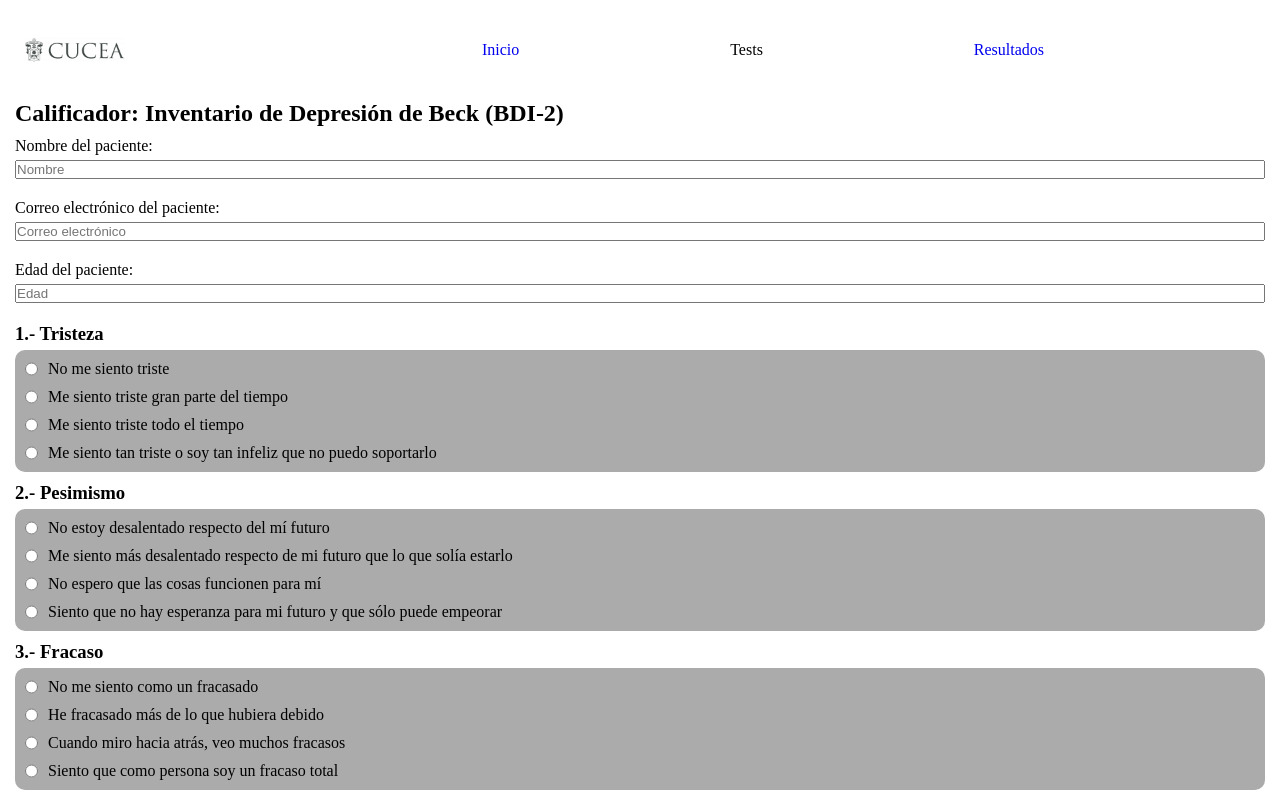
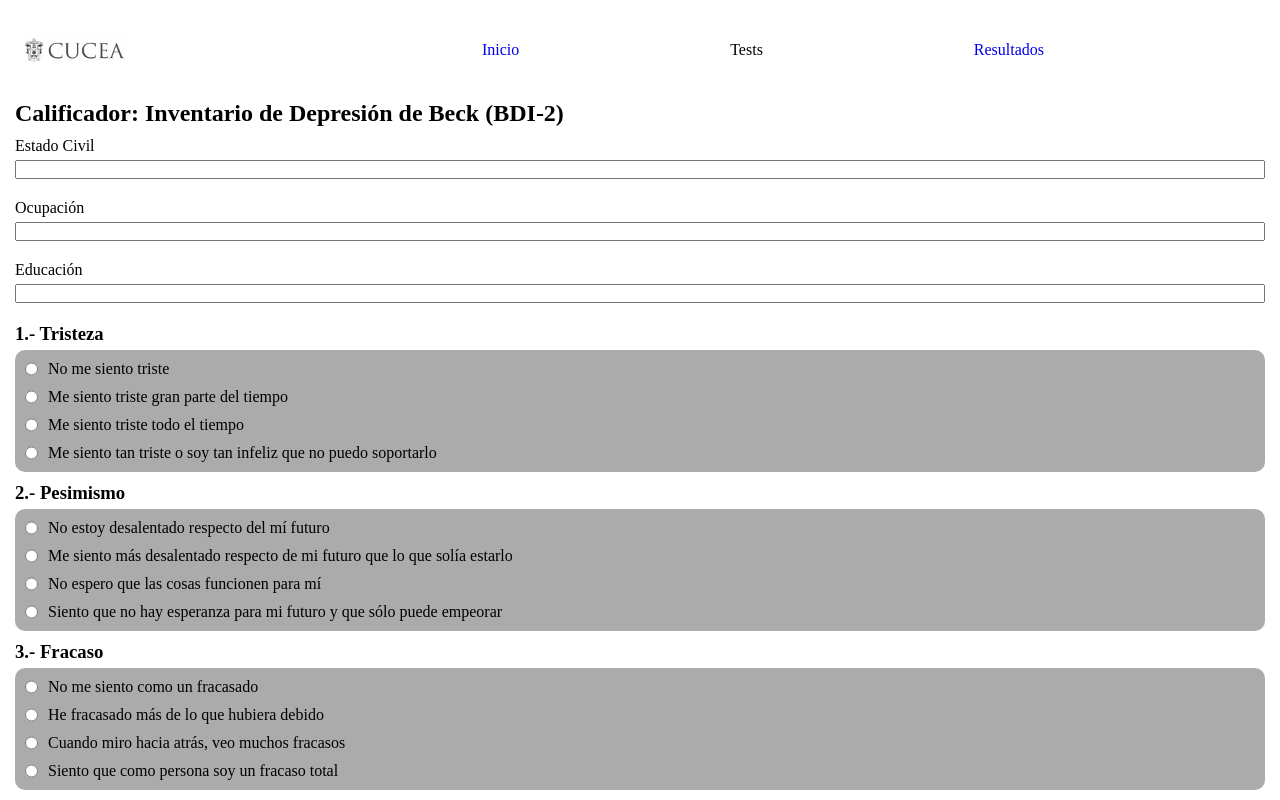
Before and after one commit to efrenruizrubio/calificador-pruebas, a React (Vite) app: page /tests/1 in a window 1280 px wide. Shown: the top 800 px of the page. Built offline with nearby package versions, Linux system fonts and the light colour scheme.

Commit message:
Refactor code to implement Input component for iterative inputs

```diff
--- /dev/null
+++ b/src/components/Input/Input.module.scss
@@ -0,0 +1,12 @@
+@use "/src/styles/variables.scss";
+
+.input {
+  display: flex;
+  flex-direction: column;
+  gap: 0.5rem;
+  margin-bottom: 1rem;
+  &_error {
+    margin-top: 0.5rem;
+    color: variables.$error-color;
+  }
+}
--- /dev/null
+++ b/src/components/Input/index.jsx
@@ -0,0 +1,12 @@
+import styles from './Input.module.scss'
+
+export const Input = ({ inputProps, index }) => {
+  const { label, type, name, value, handleChange } = inputProps
+  return (
+    <div className={styles.input}>
+      <label>{label}</label>
+      <input type={type} name={name} id={name} value={value.value} onChange={(e) => handleChange(e, index)} onBlur={(e) => handleChange(e, index)} required />
+      {value.error && <p className={styles.input_error}>{value.error}</p>}
+    </div>
+  )
+}
--- a/src/components/Test/index.jsx
+++ b/src/components/Test/index.jsx
@@ -1,54 +1,27 @@
 import { useState } from 'react'
 import { useParams } from 'react-router-dom'
+import { Input } from '../index'
 import { tests } from '../../utils/index'
 import styles from './Test.module.scss'
 import { resultsService } from '../../services/index'
 
 export const Test = () => {
-  const [patientName, setPatientName] = useState({ value: '', error: '' })
-  const [patientEmail, setPatientEmail] = useState({ value: '', error: '' })
-  const [patientAge, setPatientAge] = useState({ value: '', error: '' })
+  const id = Number(useParams().id)
+  const test = tests.find((test) => test.id === id)
+
+  // const [patientName, setPatientName] = useState({ value: '', error: '' })
   const [answers, setAnswers] = useState([])
-  const [dynamicInputs, setDynamicInputs] = useState([])
+  const [dynamicInputs, setDynamicInputs] = useState(Array.from({ length: test.inputs.length }, () => ({ value: '', error: '' })))
 
   const [canSubmit, setCanSubmit] = useState(false)
 
-  const id = Number(useParams().id)
-  const test = tests.find((test) => test.id === id)
-
-  const handleName = (e) => {
-    if (!e.target.value) {
-      setPatientName({ value: '', error: 'El nombre no puede estar vacío' })
-    } else {
-      setPatientName({ value: e.target.value, error: '' })
-    }
-  }
-
-  const handleEmail = (e) => {
-    if (!e.target.value) {
-      setPatientEmail({
-        value: '',
-        error: 'El correo electrónico del paciente no puede estar vacío'
-      })
-    } else {
-      setPatientEmail({ value: e.target.value, error: '' })
-    }
-  }
-
-  const handleAge = (e) => {
-    if (e.target.value) {
-      if (isNaN(Number(e.target.value))) {
-        setPatientAge({
-          value: '',
-          error: 'La edad no puede incluír caracteres no numéricos'
-        })
-      } else {
-        setPatientAge({ value: e.target.value, error: '' })
-      }
-    } else {
-      setPatientAge({ value: '', error: 'La edad no puede estar vacía' })
-    }
-  }
+  // const handleName = (e) => {
+  //   if (!e.target.value) {
+  //     setPatientName({ value: '', error: 'El nombre no puede estar vacío' })
+  //   } else {
+  //     setPatientName({ value: e.target.value, error: '' })
+  //   }
+  // }
 
   const handleChange = (e, index, section) => {
     setAnswers((prev) => {
@@ -79,9 +52,6 @@ export const Test = () => {
     const score = answers.reduce((acc, curr) => acc + curr.value, 0)
     const testResults = answers.sort((a, b) => a.index - b.index)
     const newResult = {
-      name: patientName.value,
-      email: patientEmail.value,
-      age: patientAge.value,
       score,
       testResults,
       appliedTest: id
@@ -93,6 +63,8 @@ export const Test = () => {
       if (score > 19 && score <= 28) status = 'Depresión moderada'
       if (score > 28 && score <= 63) status = 'Depresión grave'
       newResult.status = status
+      /* newResult.date = new Date() */
+      console.log(new Date().toLocaleDateString())
     }
     if (id === 2) {
       const grouped = testResults.reduce((acc, obj) => {
@@ -130,7 +102,6 @@ export const Test = () => {
       console.log('3')
     }
 
-    console.log(newResult)
     resultsService
       .createResult(newResult)
       .then((res) => {
@@ -141,62 +112,33 @@ export const Test = () => {
       })
   }
 
+  const handleInputChange = (e, i, error) => {
+    if (!e.target.value && !dynamicInputs[i].error) {
+      setDynamicInputs((prev) => {
+        const newInputs = [...prev]
+        newInputs[i].error = error
+        return newInputs
+      })
+    } else {
+      setDynamicInputs((prev) => {
+        const newInputs = [...prev]
+        newInputs[i].value = e.target.value
+        newInputs[i].error = ''
+        return newInputs
+      })
+    }
+    console.log(dynamicInputs[i])
+  }
+  console.log('debug')
   return (
     <section className={styles.test}>
       <h1 className={styles.test_title}>Calificador: {test.name}</h1>
-
       <form className={styles.test_form} onSubmit={handleSubmit}>
-        <div className={styles.test_form_input}>
-          <label htmlFor='patientName'>Nombre del paciente: </label>
-          <input
-            type='text'
-            value={patientName.value}
-            required
-            onChange={handleName}
-            name='patientName'
-            id='patientName'
-            placeholder='Nombre'
-            onBlur={handleName}
-          />
-          {patientName.error && (
-            <p className={styles.test_form_input_error}>{patientName.error}</p>
-          )}
-        </div>
-        <div className={styles.test_form_input}>
-          <label htmlFor='patientEmail'>
-            Correo electrónico del paciente:{' '}
-          </label>
-          <input
-            type='text'
-            value={patientEmail.value}
-            required
-            onChange={handleEmail}
-            name='patientEmail'
-            id='patientEmail'
-            placeholder='Correo electrónico'
-            onBlur={handleEmail}
-          />
-          {patientEmail.error && (
-            <p className={styles.test_form_input_error}>{patientEmail.error}</p>
-          )}
-        </div>
-        <div className={styles.test_form_input}>
-          <label htmlFor='patientAge'>Edad del paciente: </label>
-          <input
-            type='text'
-            value={patientAge.value}
-            required
-            onChange={handleAge}
-            name='patientAge'
-            id='patientAge'
-            inputMode='numeric'
-            placeholder='Edad'
-            onBlur={handleAge}
-          />
-          {patientAge.error && (
-            <p className={styles.test_form_input_error}>{patientAge.error}</p>
-          )}
-        </div>
+        {test.inputs && test.inputs.map((input, i) => {
+          const { label, type, name, error } = input
+          return <Input key={input.name} inputProps={{ label, type, name, value: dynamicInputs[i], handleChange: (e) => handleInputChange(e, i, error) }} />
+        }
+        )}
         {test.questions &&
           test.questions.map((question) => {
             return (
--- a/src/utils/Tests/tests.js
+++ b/src/utils/Tests/tests.js
@@ -25,7 +25,11 @@ export const tests = [
       { question: 'Cansancio o Fatiga', answers: [{ value: 0, option: 'No estoy más cansado o fatigado que lo habitual' }, { value: 1, option: 'Me fatigo o me canso más fácilmente que lo habitual' }, { value: 2, option: 'Estoy demasiado fatigado o cansado para hacer muchas de las cosas que solía hacer' }, { value: 3, option: 'Estoy demasiado fatigado o cansado para hacer la mayoría de las cosas que solía hacer' }], index: 20 },
       { question: 'Pérdida de Interés en el Sexo', answers: [{ value: 0, option: 'No he notado ningún cambio reciente en mi interés por el sexo' }, { value: 1, option: 'Estoy menos interesado en el sexo de lo que solía estarlo' }, { value: 2, option: 'Estoy mucho menos interesado en el sexo' }, { value: 3, option: 'He perdido completamente el interés en el sexo' }], index: 21 }
     ],
-    inputs: []
+    inputs: [
+      { label: 'Estado Civil', type: 'text', name: 'maritalStatus', error: 'Necesita añadir estado civil' },
+      { label: 'Ocupación', type: 'text', name: 'occupation', error: 'Necesita añadir ocupación' },
+      { label: 'Educación', type: 'text', name: 'scholarship', error: 'Necesita añadir escolaridad' }
+    ]
   },
   {
     id: 2,
```
Also changed, not shown: src/components/index.js (+12 -11 lines).
